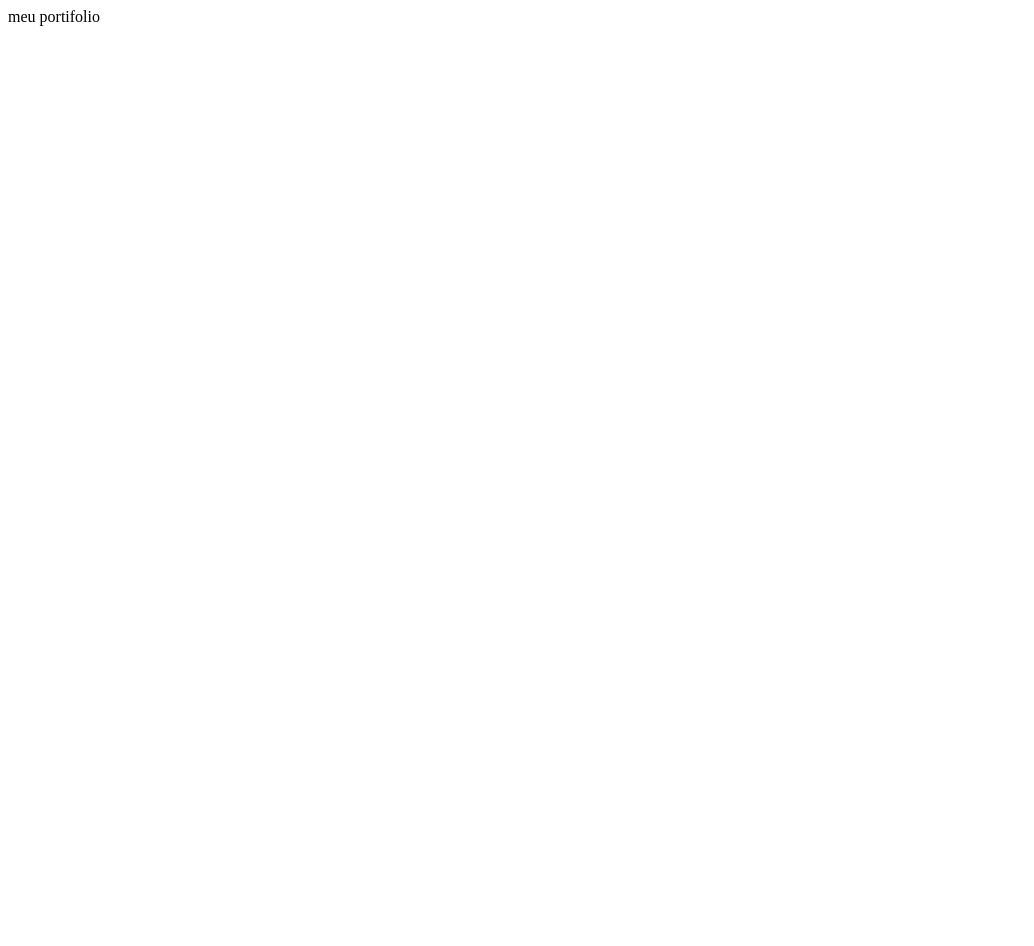
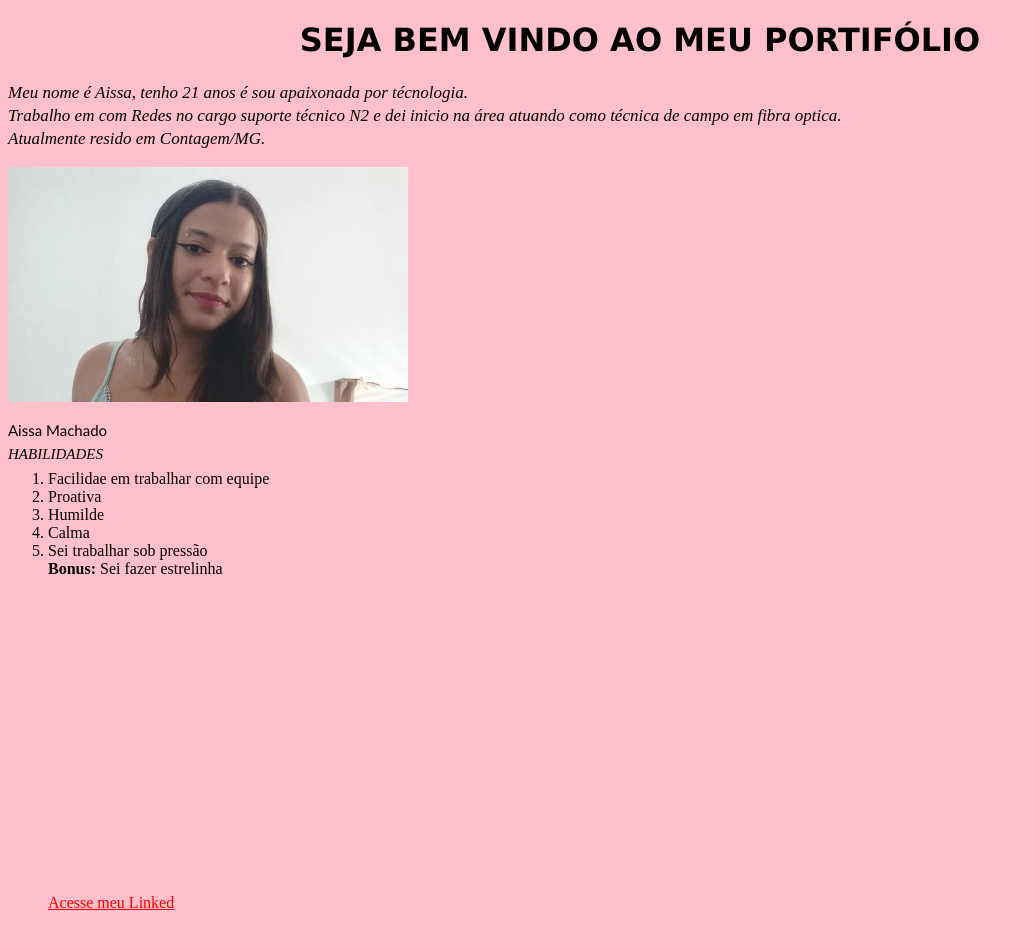
Before and after one commit to AissaLMachado/aissamachado.github.io, a plain HTML site: page index.html in a window 1280 px wide. Shown: the whole page, without its empty margins (0-1034 px from the left). Before the commit the page ends 800 px from the top, so only its background shows below. Drawn offline with Linux system fonts and the light colour scheme.

Commit message:
'update'

```diff
--- a/index.html
+++ b/index.html
@@ -1 +1,33 @@
-meu portifolio
+<!DOCTYPE html>
+<html lang="en">
+<head>
+    <meta charset="UTF-8">
+    <meta http-equiv="X-UA-Compatible" content="IE=edge">
+    <meta name="viewport" content="width=device-width, initial-scale=1.0">
+    <title>Meu Portifólio</title>
+    <link rel="stylesheet" href="styles.css" >
+
+</head>
+<body>
+    <h1 id="header-init">SEJA BEM VINDO AO MEU PORTIFÓLIO</h1>
+
+    <p id="paragraph">Meu nome é Aissa, tenho 21 anos é sou apaixonada por técnologia.<br> Trabalho em com Redes no cargo suporte técnico N2 e dei inicio na área atuando como técnica de campo em fibra optica.<br>Atualmente resido em Contagem/MG.  </p>
+
+    <img id="img1" src="images/fotoaissa.jpg" alt="Foto Aissa Machado">
+
+    <p id="ref">Aissa Machado</p>
+    <p id="test"> HABILIDADES </p>
+
+    <ol class="list">
+    <li>Facilidae em trabalhar com equipe </li>
+    <li>Proativa</li>
+    <li> Humilde </li>
+    <li>Calma</li>
+    <li>Sei trabalhar sob pressão </li>
+<strong> Bonus: </strong> Sei fazer estrelinha <br>
+
+<a id="external"  href="https://www.linkedin.com/in/aissa-souza-a601b8168/" target="_blank"> Acesse meu Linked </a>
+
+</ol>
+</body>
+</html>
--- /dev/null
+++ b/styles.css
@@ -0,0 +1,32 @@
+*{background-color:pink;}
+
+#header-init{text-align: center;
+text-decoration:double;
+font-family:'Lucida Sans', 'Lucida Sans Regular', 'Lucida Grande', 'Lucida Sans Unicode', Geneva, Verdana, sans-serif ;
+}
+
+#paragraph{width: 80%;
+line-height: 23px;
+font-style: italic;
+font-size: 17px;
+font-family: ;
+text-align:start;}
+
+
+#img1{width: 400px;}
+
+#ref{font-size: 15px;
+font-family:'Trebuchet MS', 'Lucida Sans Unicode', 'Lucida Grande', 'Lucida Sans', Arial, sans-serif ;}
+
+#test{font-size: 15px;
+font-style: italic;
+line-height: 0%;
+}
+
+.list{color:black;
+
+    }
+
+#external{color:red;
+line-height: 650px;
+text-align: left;
```
Also changed, not shown: DeBrincadeira.html (added, +25 -0 lines), images/adotar-um-Gatinho.jpg (added), images/fotoaissa.jpg (added).
